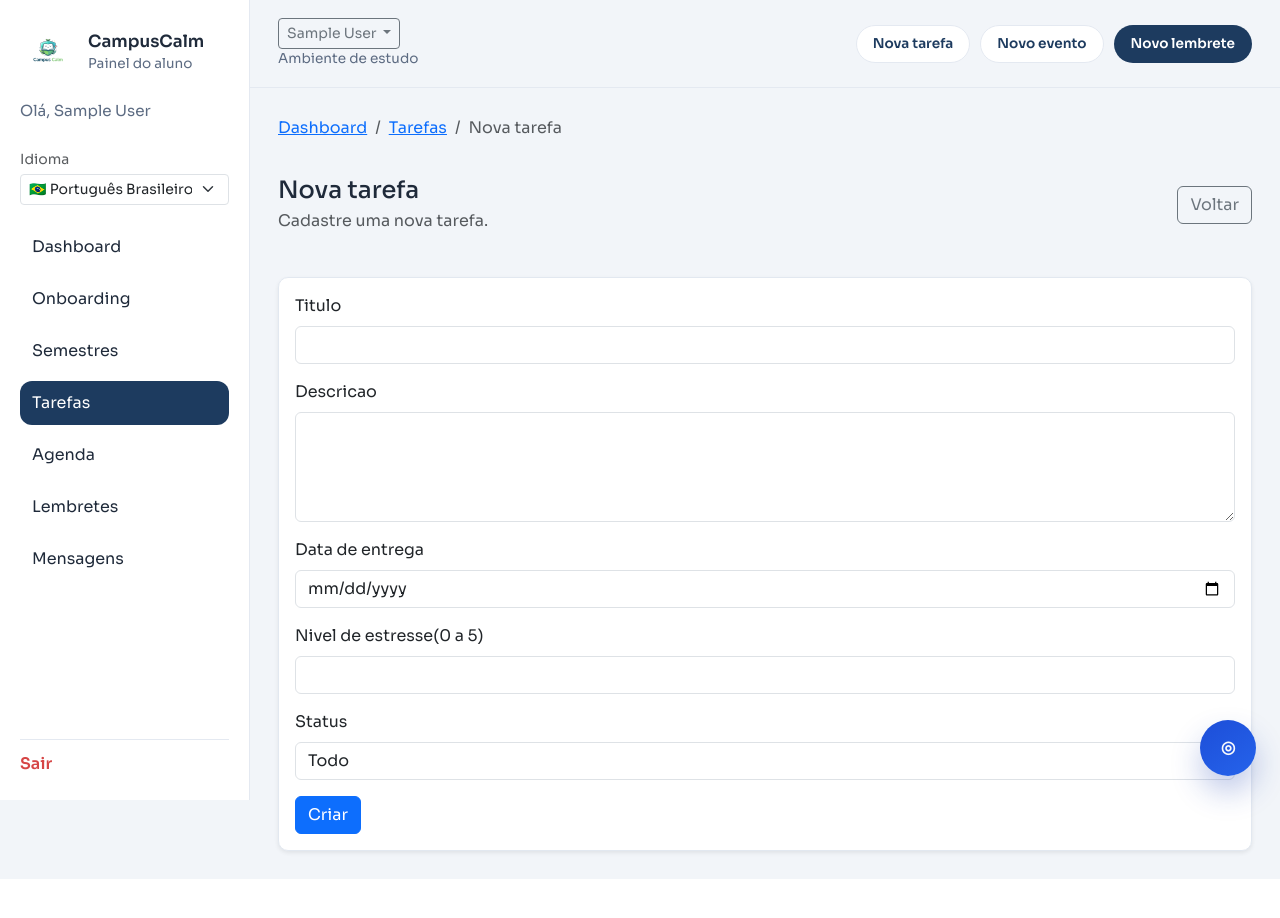
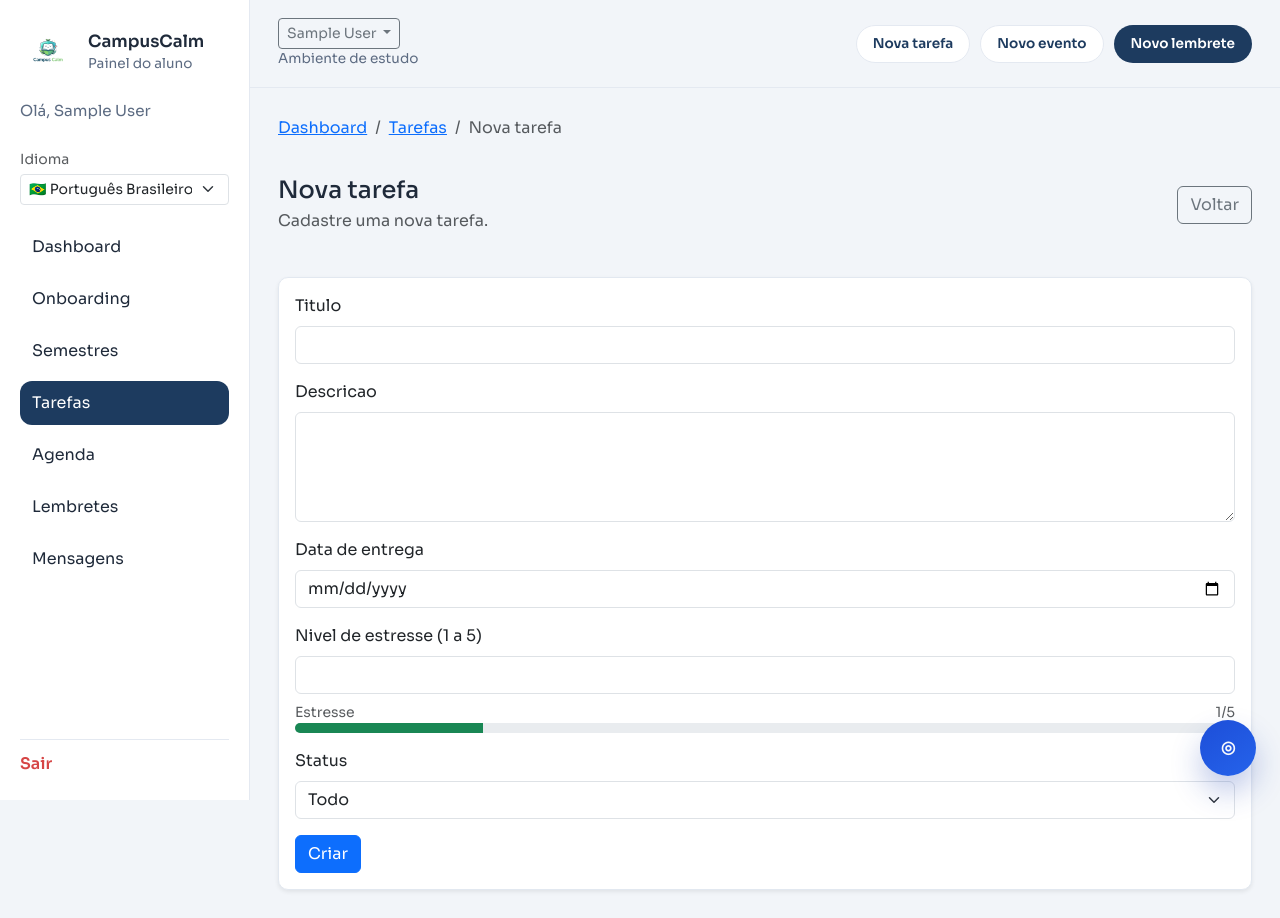
Before and after one commit to duarteol2000/campuscalm, a Django app: page /tarefas/nova/ in a window 1280 px wide. Before the commit the page ends 879 px from the top, so only its background shows below. Run offline with Django 4.2, Linux system fonts and the light colour scheme; the visitor is signed in with stand-in values (Sample User, id 1); parts of the project's set-up code (start-up, migrations or seed data) failed here and were passed over.

Commit message:
feat(tasks): add stress progress bars to form and list

```diff
--- a/apps/ui/forms_tasks.py
+++ b/apps/ui/forms_tasks.py
@@ -12,7 +12,7 @@ class TaskForm(forms.ModelForm):
             "title": _("Titulo"),
             "description": _("Descricao"),
             "due_date": _("Data de entrega"),
-            "stress_level": _("Nivel de estresse(0 a 5)"),
+            "stress_level": _("Nivel de estresse (1 a 5)"),
             "status": _("Status"),
         }
         widgets = {
--- a/templates/ui/tasks/task_form.html
+++ b/templates/ui/tasks/task_form.html
@@ -38,6 +38,23 @@
         <div class="mb-3">
           <label class="form-label">{{ field.label }}</label>
           {{ field }}
+          {% if field.name == "stress_level" %}
+            <div class="mt-2">
+              <div class="d-flex justify-content-between small text-muted">
+                <span>{% trans "Estresse" %}</span>
+                <span id="stressValueLabel">1/5</span>
+              </div>
+              <div class="progress" style="height: 10px;">
+                <div id="stressProgressBar"
+                     class="progress-bar"
+                     role="progressbar"
+                     style="width: 20%;"
+                     aria-valuemin="1"
+                     aria-valuemax="5"
+                     aria-valuenow="1"></div>
+              </div>
+            </div>
+          {% endif %}
           {% if field.help_text %}
             <div class="form-text">{{ field.help_text }}</div>
           {% endif %}
@@ -52,4 +69,53 @@
     </form>
   </div>
 </div>
+
+<script>
+  (function () {
+    function clamp(value, min, max) {
+      return Math.max(min, Math.min(max, value));
+    }
+
+    function getColorClass(value) {
+      if (value <= 1) return "bg-success";
+      if (value <= 3) return "bg-warning";
+      return "bg-danger";
+    }
+
+    function initStressBar() {
+      var input = document.querySelector("#id_stress_level, [name='stress_level']");
+      var bar = document.getElementById("stressProgressBar");
+      var label = document.getElementById("stressValueLabel");
+      if (!input || !bar || !label) {
+        return;
+      }
+
+      function update() {
+        var value = parseInt(input.value || "1", 10);
+        if (isNaN(value)) {
+          value = 1;
+        }
+        value = clamp(value, 1, 5);
+        var percent = (value / 5) * 100;
+
+        bar.style.width = percent + "%";
+        bar.setAttribute("aria-valuenow", String(value));
+        label.textContent = value + "/5";
+
+        bar.classList.remove("bg-success", "bg-warning", "bg-danger");
+        bar.classList.add(getColorClass(value));
+      }
+
+      input.addEventListener("change", update);
+      input.addEventListener("input", update);
+      update();
+    }
+
+    if (document.readyState === "loading") {
+      document.addEventListener("DOMContentLoaded", initStressBar);
+      return;
+    }
+    initStressBar();
+  })();
+</script>
 {% endblock %}
```
Also changed, not shown: templates/ui/tasks/task_list.html (+14 -1 lines).
